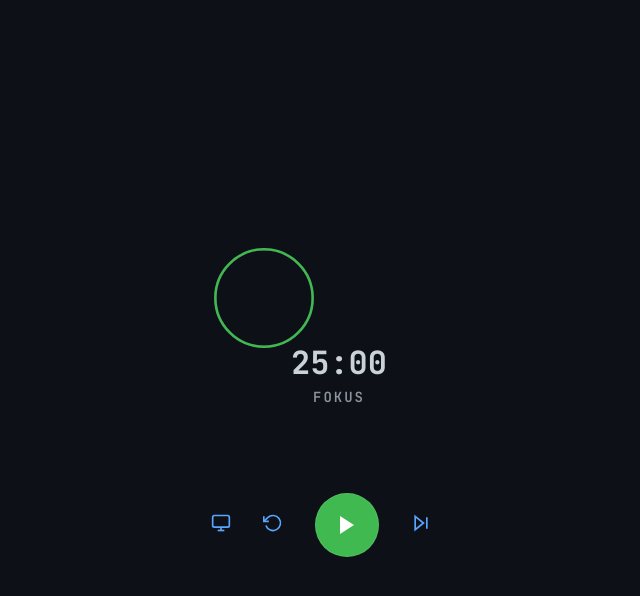
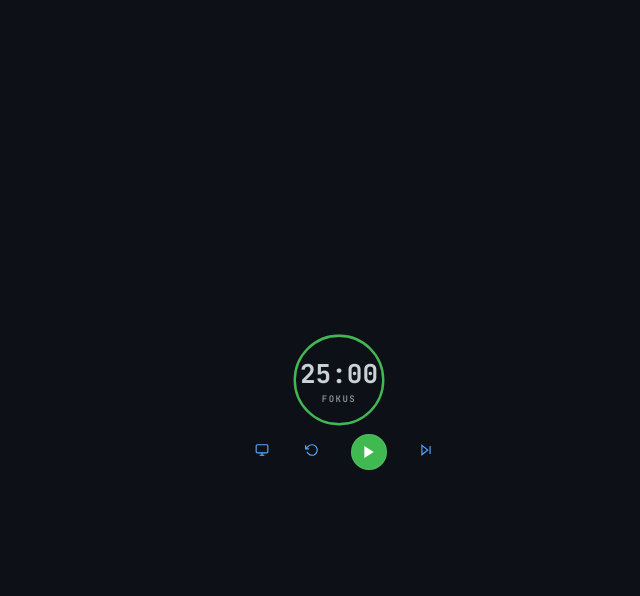
Before and after one commit to vxyuuki/SUE-App, a website built with Vite: page index.html in a window 1280 px wide. Both pictures are taken after a click on the button 670 px from the left and 572 px from the top of the page. Shown: the whole page, without its empty margins (301-941 px from the left). Built offline with nearby package versions, Linux system fonts and the light colour scheme.

Commit message:
fix: mini-player layout - properly scale timer circle and show controls

```diff
--- a/main.js
+++ b/main.js
@@ -600,6 +600,9 @@ let isMiniMode = false;
 function toggleMiniMode() {
   isMiniMode = !isMiniMode;
   if (isMiniMode) {
+    // Force switch to timer view before entering mini mode
+    document.querySelectorAll('.view').forEach(v => v.classList.remove('active'));
+    document.getElementById('view-timer').classList.add('active');
     document.body.classList.add('mini-mode');
   } else {
     document.body.classList.remove('mini-mode');
--- a/style.css
+++ b/style.css
@@ -807,22 +807,48 @@ body.mini-mode .timer-box {
 }
 
 body.mini-mode .timer-body {
-  padding: 10px !important;
+  padding: 8px 10px !important;
+  display: flex !important;
+  flex-direction: column !important;
+  align-items: center !important;
+  justify-content: center !important;
+  gap: 4px !important;
 }
 
 body.mini-mode .timer-circle-wrapper {
+  width: 100px !important;
+  height: 100px !important;
   margin-bottom: 0 !important;
 }
 
-body.mini-mode .timer-circle {
-  width: 110px !important;
-  height: 110px !important;
+body.mini-mode .timer-time {
+  font-size: 26px !important;
 }
 
-body.mini-mode .timer-time {
-  font-size: 32px !important;
+body.mini-mode .timer-label {
+  font-size: 9px !important;
+  letter-spacing: 1.5px !important;
 }
 
 body.mini-mode .timer-controls {
-  margin-top: -10px !important;
+  margin-top: 0 !important;
+  max-width: 200px !important;
+  gap: 4px !important;
 }
+
+body.mini-mode .timer-controls .btn-large,
+body.mini-mode .timer-controls .timer-btn-primary {
+  width: 36px !important;
+  height: 36px !important;
+  padding: 0 !important;
+}
+
+body.mini-mode .timer-controls .timer-btn-primary svg {
+  width: 16px !important;
+  height: 16px !important;
+}
+
+body.mini-mode .timer-controls .btn-invisible svg {
+  width: 14px !important;
+  height: 14px !important;
+}
```
